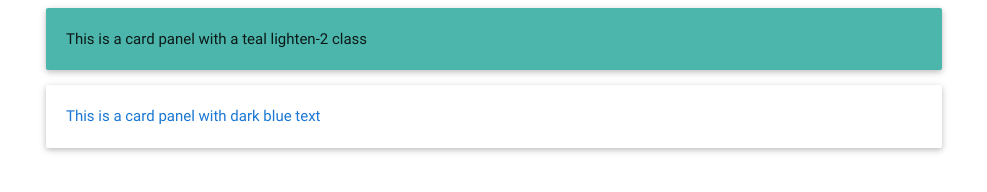
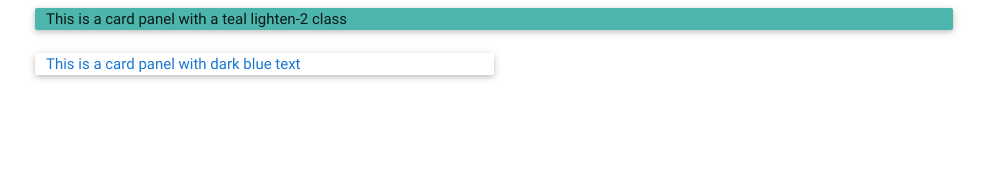
Before and after one commit to raulnabarret/MaterializeCSS, a website: page index.html in a window 1280 px wide. Shown: the whole page, without its empty margins (146-1133 px from the left). Drawn offline with nearby package versions, Linux system fonts and the light colour scheme.

Commit message:
Grid: Columns

```diff
--- a/index.html
+++ b/index.html
@@ -13,9 +13,13 @@
 <body>
     <div class="container">
         <!-- Page Content goes here -->
-        <div class="card-panel teal lighten-2">This is a card panel with a teal lighten-2 class</div>
-        <div class="card-panel">
-            <span class="blue-text text-darken-2">This is a card panel with dark blue text</span>
+        <div class="row">
+          <div class="card-panel teal lighten-2 col s12">
+            <div class="gray-text text-darken-2">This is a card panel with a teal lighten-2 class</div>
+          </div>
+          <div class="card-panel col s6">
+              <span class="blue-text text-darken-2">This is a card panel with dark blue text</span>
+          </div>
         </div>
     </div>
     <!--Import jQuery before materialize.js-->
```
